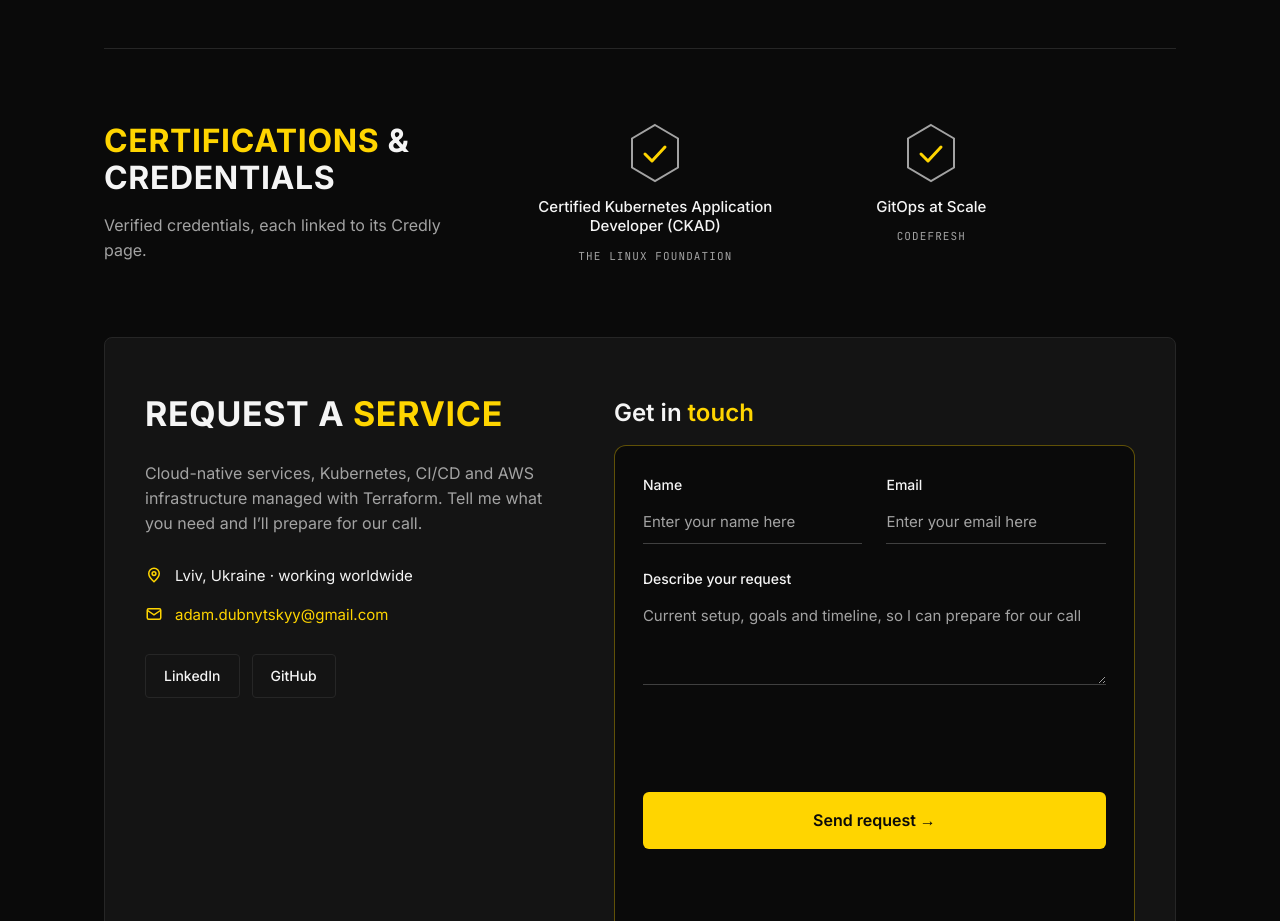
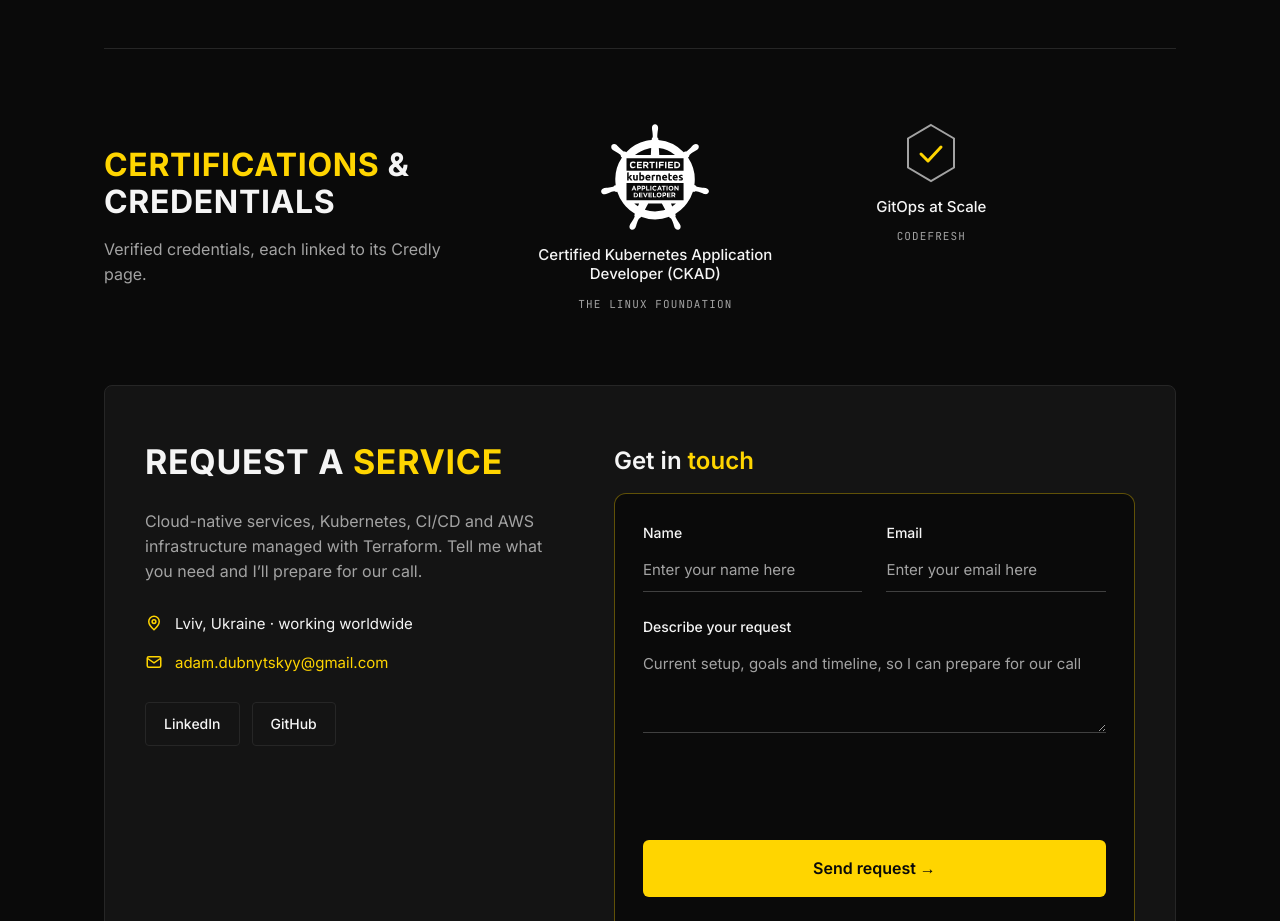
Before and after one commit to AdamDubnytskyy/adamdubnytskyy.github.io, an Astro site: page / in a window 1280 px wide. Shown: the part 4620-5541 px from the top of the page. Built offline with nearby package versions, Linux system fonts and the light colour scheme; Astro itself is replaced by a stand-in of ours.

Commit message:
Update cert badges

```diff
--- a/src/data/site.ts
+++ b/src/data/site.ts
@@ -114,6 +114,8 @@ export const certifications = [
     name: 'Certified Kubernetes Application Developer (CKAD)',
     issuer: 'The Linux Foundation',
     url: 'https://www.credly.com/badges/16995c51-b1c9-4363-a065-91396b01dabf/public_url',
+    // Official CKAD badge (white version), self-hosted. Alternatives: ckad-blue.svg, ckad-black.svg.
+    image: '/badges/ckad-white.svg',
   },
   {
     name: 'GitOps at Scale',
--- a/src/pages/index.astro
+++ b/src/pages/index.astro
@@ -127,7 +127,11 @@ const latest = (await getCollection('blog', ({ data }) => !data.draft))
       <div class="certs-grid">
         {certifications.map((c) => (
           <a href={c.url} target="_blank" rel="noopener">
-            <svg width="64" height="64" viewBox="0 0 64 64" fill="none" aria-hidden="true"><path d="M32 4 55 17.5v29L32 60 9 46.5v-29z" stroke="#A3A3A3" stroke-width="2"/><path d="m22 33 7 7 13-14" stroke="#FFD500" stroke-width="3" stroke-linecap="round" stroke-linejoin="round"/></svg>
+            {c.image ? (
+              <img class="badge" src={c.image} alt={`${c.name} badge`} width="112" height="112" loading="lazy" />
+            ) : (
+              <svg width="64" height="64" viewBox="0 0 64 64" fill="none" aria-hidden="true"><path d="M32 4 55 17.5v29L32 60 9 46.5v-29z" stroke="#A3A3A3" stroke-width="2"/><path d="m22 33 7 7 13-14" stroke="#FFD500" stroke-width="3" stroke-linecap="round" stroke-linejoin="round"/></svg>
+            )}
             <span class="cn">{c.name}</span>
             <span class="ci">{c.issuer}</span>
           </a>
--- a/src/styles.css
+++ b/src/styles.css
@@ -136,6 +136,7 @@ nav .links a.active{color:var(--yellow);border-bottom:2px solid var(--yellow);pa
 .certs-grid a{flex:1 1 200px;max-width:260px;min-width:0;display:flex;flex-direction:column;align-items:center;gap:12px;text-align:center;color:var(--text)}
 .certs-grid a:hover{text-decoration:none}
 .certs-grid a:hover svg path:first-child{stroke:var(--yellow)}
+.certs-grid .badge{width:112px;height:112px;object-fit:contain}
 .certs-grid .cn{font-size:15px;font-weight:500;line-height:1.3}
 .certs-grid .ci{font-family:var(--mono);font-size:11px;letter-spacing:.1em;color:var(--muted);text-transform:uppercase}
 
```
Also changed, not shown: public/badges/ckad-black.svg (added), public/badges/ckad-blue.svg (added), public/badges/ckad-white.svg (added).
